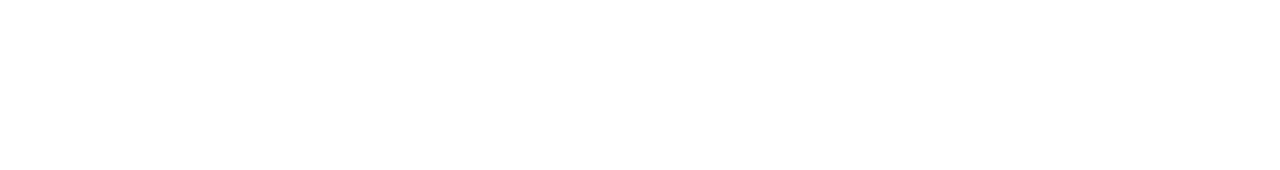
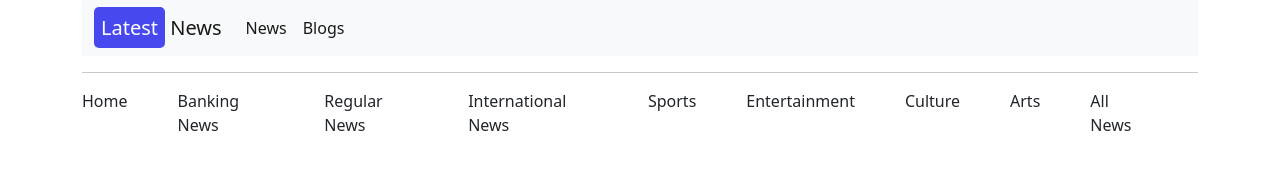
Before and after one commit to Shammi141/news-portal-assistant, a plain HTML site: page index.html in a window 1280 px wide. Drawn offline with nearby package versions, Linux system fonts and the light colour scheme.

Commit message:
header & category added

```diff
--- a/index.html
+++ b/index.html
@@ -5,15 +5,58 @@
     <meta http-equiv="X-UA-Compatible" content="IE=edge">
     <meta name="viewport" content="width=device-width, initial-scale=1.0">
     <title>Latest News</title>
+
+    <!-- css style links -->
+    <link rel="stylesheet" href="style.css">
+
+    <!-- bootstrap link added  -->
+    <link href="https://cdn.jsdelivr.net/npm/bootstrap@5.2.0/dist/css/bootstrap.min.css" rel="stylesheet"
+        integrity="sha384-gH2yIJqKdNHPEq0n4Mqa/HGKIhSkIHeL5AyhkYV8i59U5AR6csBvApHHNl/vI1Bx" crossorigin="anonymous">
 </head>
 <body>
-    <header>
+    <header class="container">
 
+        <!-- navbar part  -->
+        <nav class="navbar navbar-expand-lg bg-light">
+            <div class="container-fluid">
+                <a class="navbar-brand header-tex" href="#"><span class="text-latest">Latest</span> News</a>
+                <button class="navbar-toggler" type="button" data-bs-toggle="collapse" data-bs-target="#navbarText"
+                    aria-controls="navbarText" aria-expanded="false" aria-label="Toggle navigation">
+                    <span class="navbar-toggler-icon"></span>
+                </button>
+                <div class="collapse navbar-collapse" id="navbarText">
+                    <ul class="navbar-nav me-auto mb-2 mb-lg-0 d-flex">
+                        <li class="nav-item">
+                            <a class="nav-link active" aria-current="page" href="#">News</a>
+                        </li>
+                        <li class="nav-item">
+                            <a class="nav-link active" href="#">Blogs</a>
+                        </li>
+
+                    </ul>
+
+                </div>
+            </div>
+        </nav>
+
+        <hr>
     </header>
 
     <main>
-        <section>
+        <!-- All category section  -->
+        <section class="container">
+            <div class="d-flex">
+                <a class="nav-link category-link" id="news-home" href="#">Home </a>
+                <a class="nav-link category-link" id="news-banking" href="#">Banking News</a>
+                <a class="nav-link category-link" id="news-regular" href="#">Regular News</a>
+                <a class="nav-link category-link" id="news-international" href="#">International News</a>
+                <a class="nav-link category-link" id="news-sports" href="#">Sports</a>
+                <a class="nav-link category-link" id="news-entertainment" href="#">Entertainment</a>
+                <a class="nav-link category-link" id="news-culture" href="#">Culture</a>
+                <a class="nav-link category-link" id="news-arts" href="#">Arts</a>
+                <a class="nav-link category-link" id="news-all" href="#">All News</a>
 
+            </div>
         </section>
     </main>
 
@@ -22,7 +65,11 @@
 
 
 
-    <!-- script code added -->
+    <!-- script links added -->
+    <script src="https://cdn.jsdelivr.net/npm/bootstrap@5.2.0/dist/js/bootstrap.bundle.min.js"
+        integrity="sha384-A3rJD856KowSb7dwlZdYEkO39Gagi7vIsF0jrRAoQmDKKtQBHUuLZ9AsSv4jD4Xa"
+        crossorigin="anonymous"></script>
+
     <script src="app.js"></script>
 
 </body>
--- /dev/null
+++ b/style.css
@@ -0,0 +1,16 @@
+/* navbar */
+.header-text{
+    font-size: larger;
+    font-weight: 500;
+}
+.text-latest{
+    background-color: rgb(72, 72, 239);
+    color: #ffffff;
+    padding: 7px;
+    border-radius: 5px;
+}
+
+/* category */
+.category-link{
+    margin-right: 50px;
+}
```
